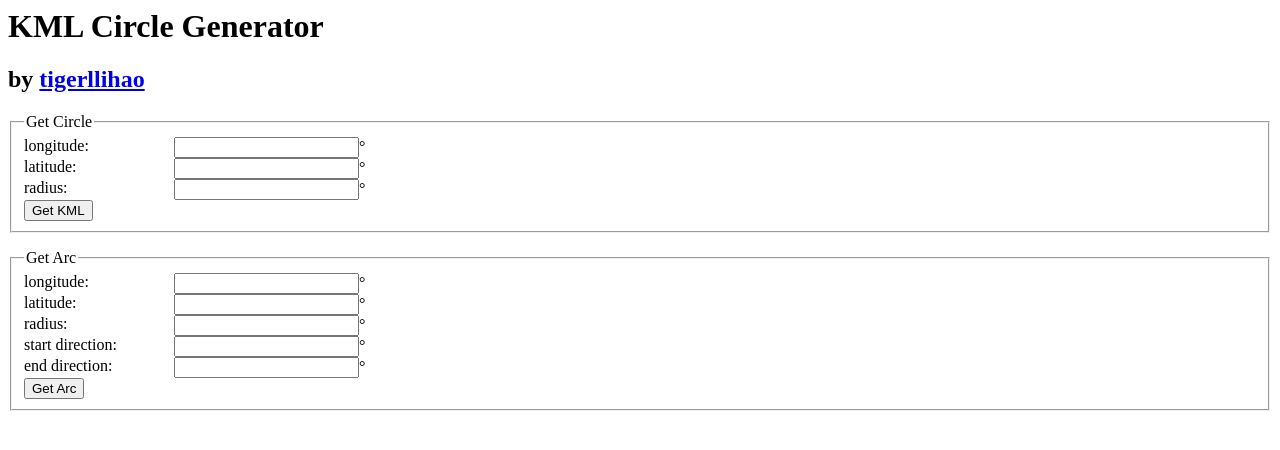
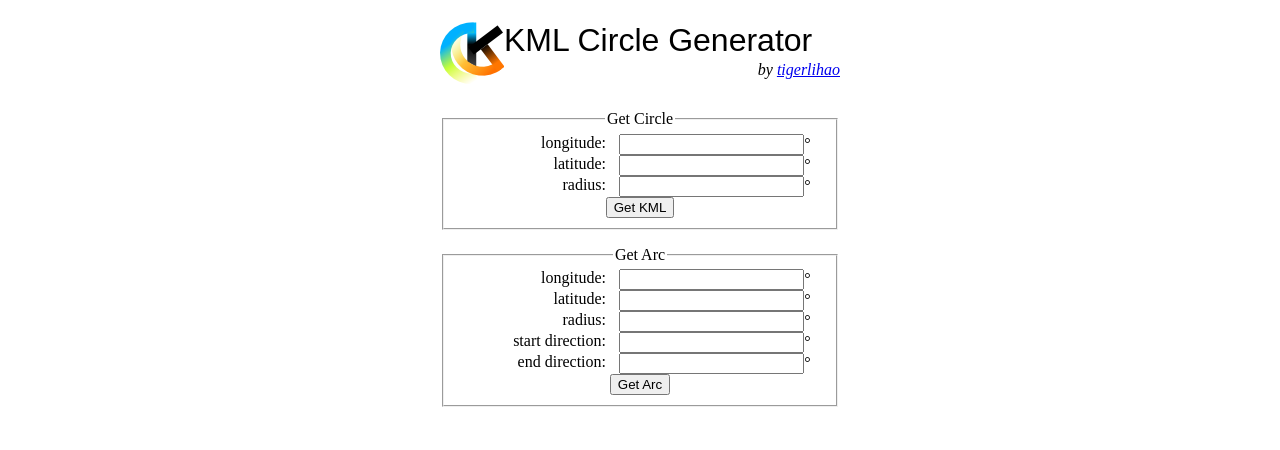
Before and after one commit to tigerlihao/pointonearth, a plain HTML site: page kmlcircle/static/index.html in a window 1280 px wide. Drawn offline with Linux system fonts and the light colour scheme.

Commit message:
fix index.html add favicon.ico favicon.png icon64.png

```diff
--- a/kmlcircle/static/index.html
+++ b/kmlcircle/static/index.html
@@ -3,14 +3,25 @@
 <html>
 <head>
 	<title>KML Circle Generator by tigerllihao</title>
+	<link rel="shortcut icon" href="/favicon.ico"/>
+	<link rel="icon" href="/favicon.png"/>
 	<style type="text/css" media="screen">
-		label{width:150px;display:block;float:left;}
+		div#head {height:70px;width:400px;margin:20px auto;}
+		div#forms {clear:both;width:400px;margin:20px auto;text-align: center;}
+		label{width:150px;display:block;float:left;text-align: right;}
+		div#head img {display: block;float:left;}
+		div#title {font-family: Arial, sans-serif;font-size: 32px;line-height:40px;height:40px;}
+		div#author {font-size: 16px;line-height:20px;height:20px;text-align: right;font-style: italic;}
 	</style>
 </head>
 
 <body>
-<h1>KML Circle Generator</h1>
-<h2>by <a href="http://blog.tigerlihao.cn" target="_blank">tigerllihao</a></h2>
+<div id="head">
+<img border="0" src="/icon64.png" width="64" height="64"/>
+<div id="title">KML Circle Generator<br></div>
+<div id="author">by <a href="http://blog.tigerlihao.cn" target="_blank">tigerlihao</a></div>
+</div>
+<div id="forms">
 <form action="/circle" method="post">
 	<fieldset>
     	<legend>Get Circle</legend>
@@ -31,5 +42,6 @@
 		<input type="submit" value="Get Arc">
 	</fieldset>
 </form>
+</div>
 </body>
 </html>
```
Also changed, not shown: kmlcircle/static/favicon.ico (added), kmlcircle/static/favicon.png (added), kmlcircle/static/icon64.png (added), 2 other files.
